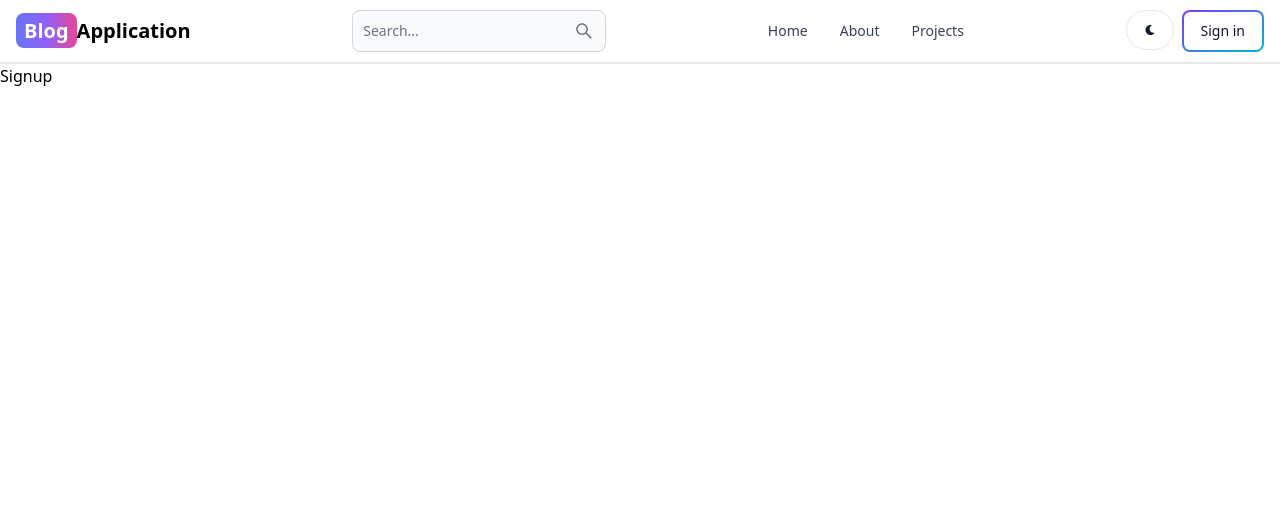
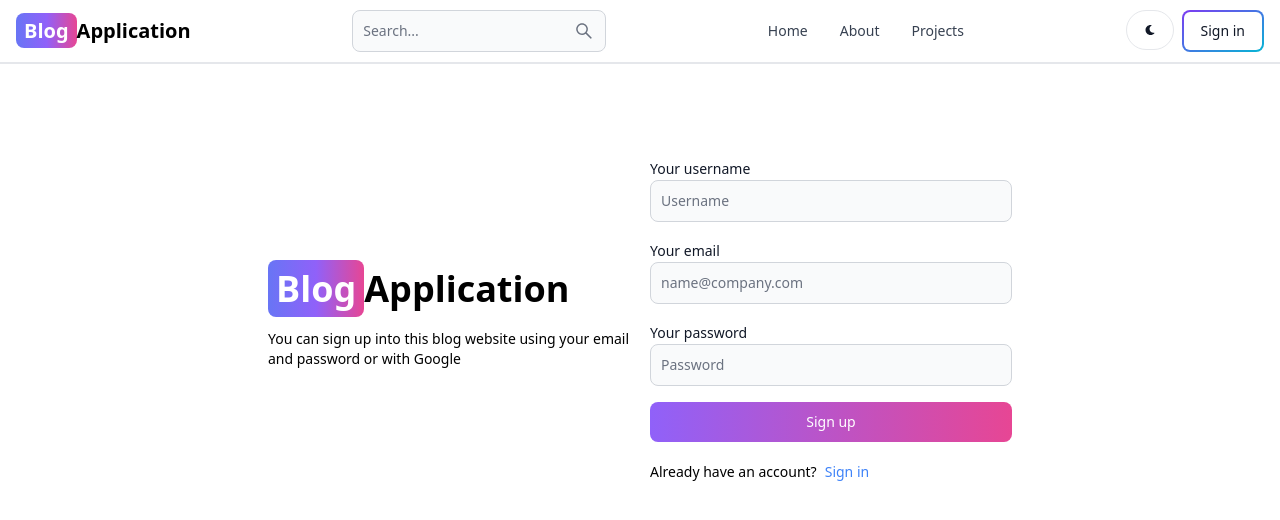
Before and after one commit to CabbitKheema/Blog-Application-Frontend, a React (Vite) app: page /sign-up in a window 1280 px wide. Shown: the top 520 px of the page. Built offline with nearby package versions, Linux system fonts and the light colour scheme.

Commit message:
Created signup page

```diff
--- a/src/pages/Signup.jsx
+++ b/src/pages/Signup.jsx
@@ -1,5 +1,54 @@
-import React from "react";
+import { Link } from "react-router-dom";
+import { Button, Label, TextInput } from "flowbite-react";
 
 export default function Signup() {
-  return <div>Signup</div>;
+  return (
+    <div className="min-h-screen mt-20">
+      <div className="flex p-3 max-w-3xl mx-auto flex-col md:flex-row md:items-center gap-5">
+        <div className="flex-1">
+          <Link to="/" className="font-bold dark:text-white text-4xl">
+            <span className="px-2 py-1 bg-gradient-to-r from-indigo-500 via-purple-500 to-pink-500 rounded-lg text-white">
+              Blog
+            </span>
+            Application
+          </Link>
+          <p className="text-sm mt-5">
+            You can sign up into this blog website using your email and password
+            or with Google
+          </p>
+        </div>
+        <div className="flex-1">
+          <form className="flex flex-col gap-4">
+            <div>
+              <Label value="Your username"></Label>
+              <TextInput type="text" placeholder="Username" id="username" />
+            </div>
+            <div>
+              <Label value="Your email"></Label>
+              <TextInput
+                type="text"
+                placeholder="name@company.com"
+                id="username"
+              />
+            </div>
+            <div>
+              <Label value="Your password"></Label>
+              <TextInput type="text" placeholder="Password" id="username" />
+            </div>
+            <Button gradientDuoTone="purpleToPink" type="submit">
+              Sign up
+            </Button>
+          </form>
+          <div className="">
+            <span className="flex gap-2 text-sm mt-5">
+              Already have an account?
+              <Link to="/sign-in" className="text-blue-500">
+                Sign in
+              </Link>
+            </span>
+          </div>
+        </div>
+      </div>
+    </div>
+  );
 }
```
